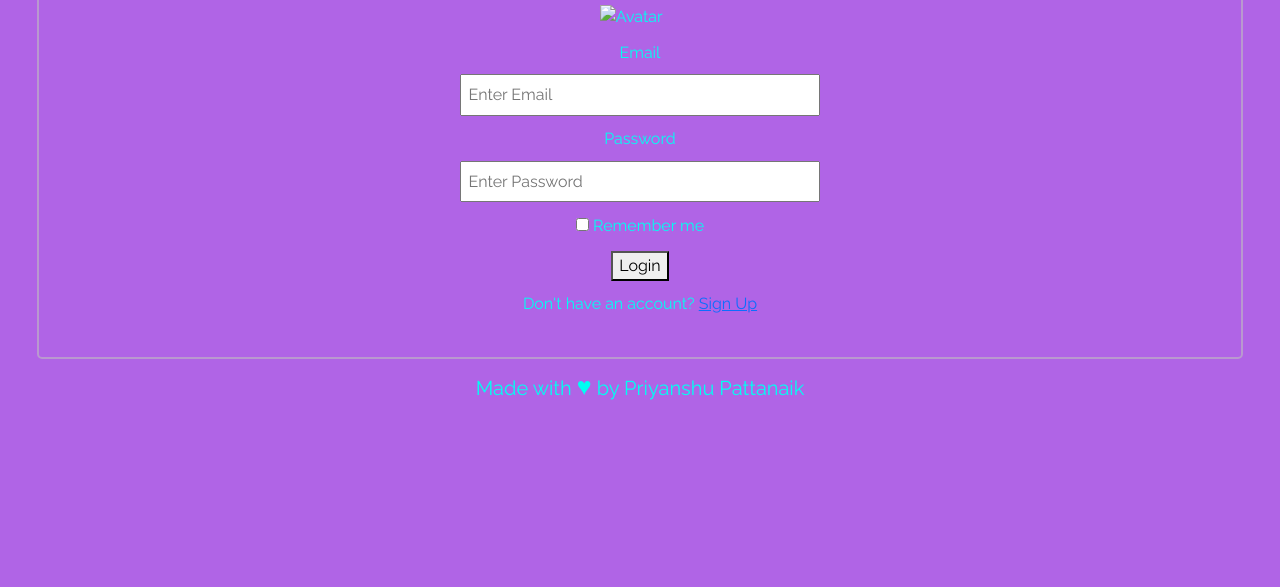
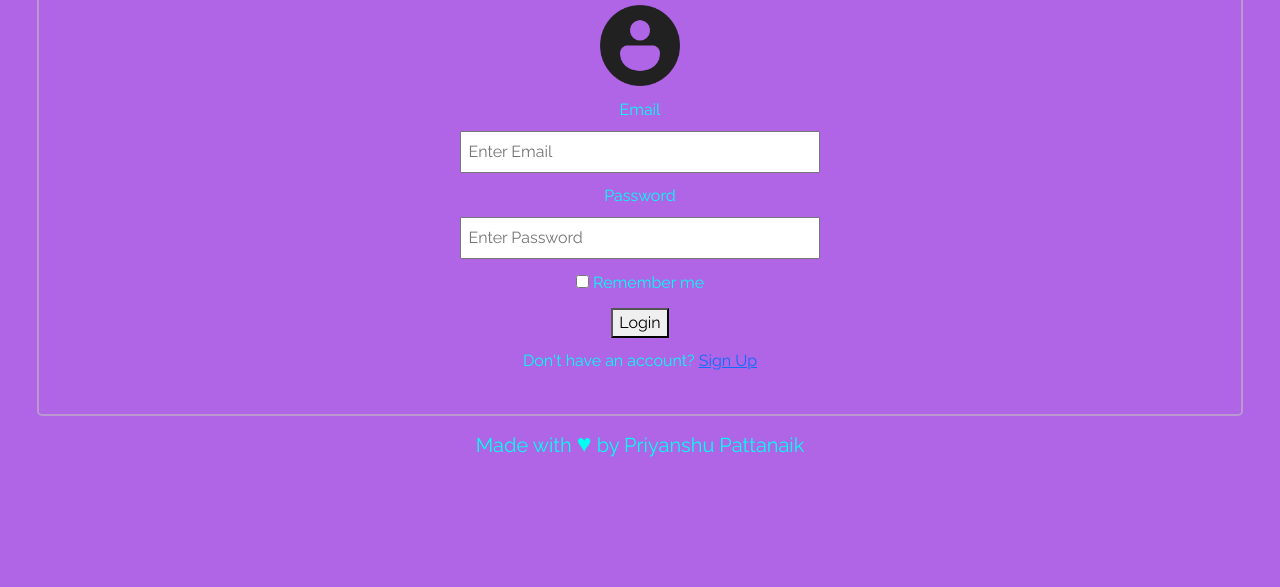
Before and after one commit to Priyanshu1011/Fin-Tracker, a plain HTML site: page sign-in.html in a window 1280 px wide. Shown: the part 213-800 px from the top of the page. Drawn offline with nearby package versions, Linux system fonts and the light colour scheme; the site is published under a folder, as on GitHub Pages, so addresses that start at the root find nothing.

Commit message:
Update sign-in.html

```diff
--- a/sign-in.html
+++ b/sign-in.html
@@ -53,7 +53,7 @@
             <h2 style="text-align: center; padding: 10px 0px 20px;">Sign In To <span class="brand-name">Fin-Tracker</span></h2>
             <form action="" method="post"  style="margin: auto;">
                 <div class="imgcontainer">
-                    <img src="/images/person.png" alt="Avatar" class="avatar center">
+                    <img src="images/person.png" alt="Avatar" class="avatar center">
                 </div>
                 <div class="form-fields">
                     <label for="email">Email</label>
```
